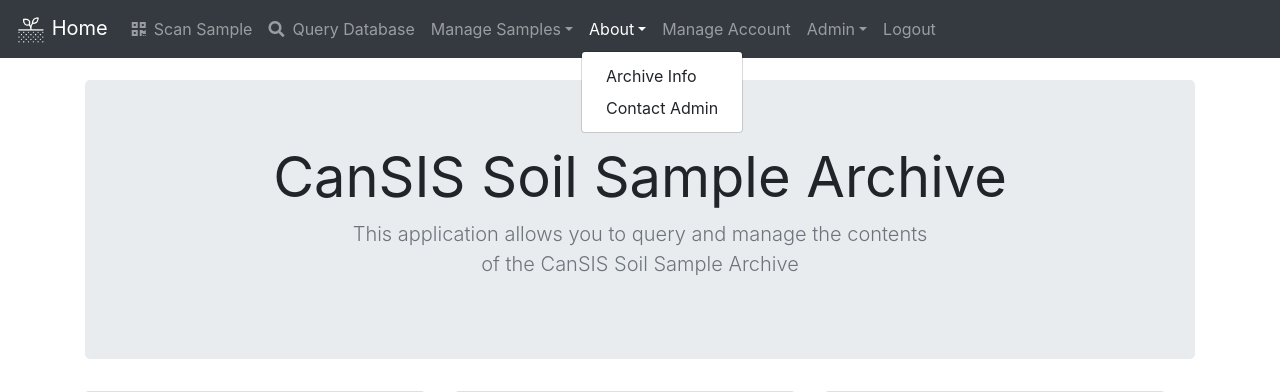
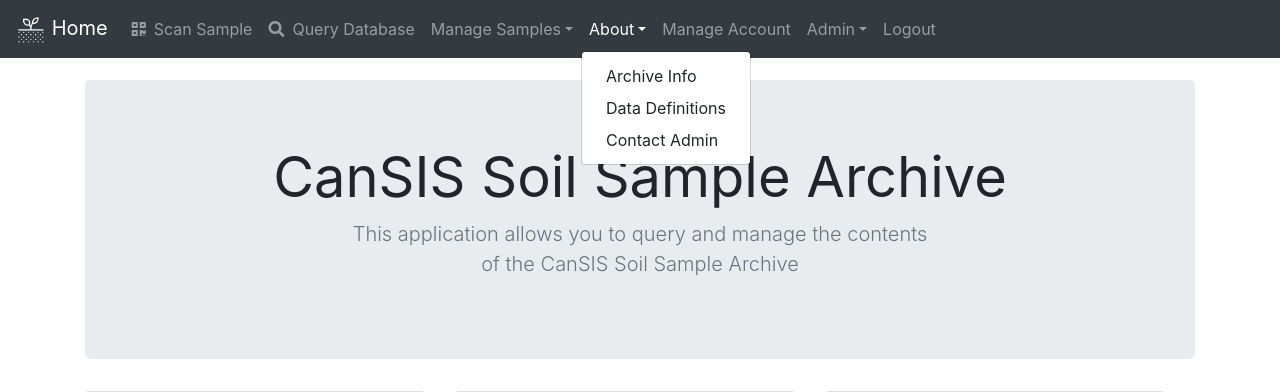
Before and after one commit to kileys-aafc/soil-sample-application, a PHP site: page /index.php in a window 1280 px wide, after a click on "About". Shown: the top 392 px of the page. Run offline with PHP 8.4, Linux system fonts and the light colour scheme; the visitor is signed in with stand-in values (Sample User, id 1); some libraries are stand-ins or nearby versions.

Commit message:
added data definitions link to navbar

```diff
--- a/nav-template.php
+++ b/nav-template.php
@@ -74,6 +74,7 @@ if (!isset($_SESSION['username']) || empty($_SESSION['username'])) {
                         aria-expanded="false">About</a>
                     <div class="dropdown-menu" aria-labelledby="dropdown03">
                         <a class="dropdown-item" href="/about/info.php">Archive Info</a>
+                        <a class="dropdown-item" href="/about/definitions.php">Data Definitions</a>
                         <a class="dropdown-item" href="/about/contact.php">Contact Admin</a>
                     </div>
                 </li>
```
